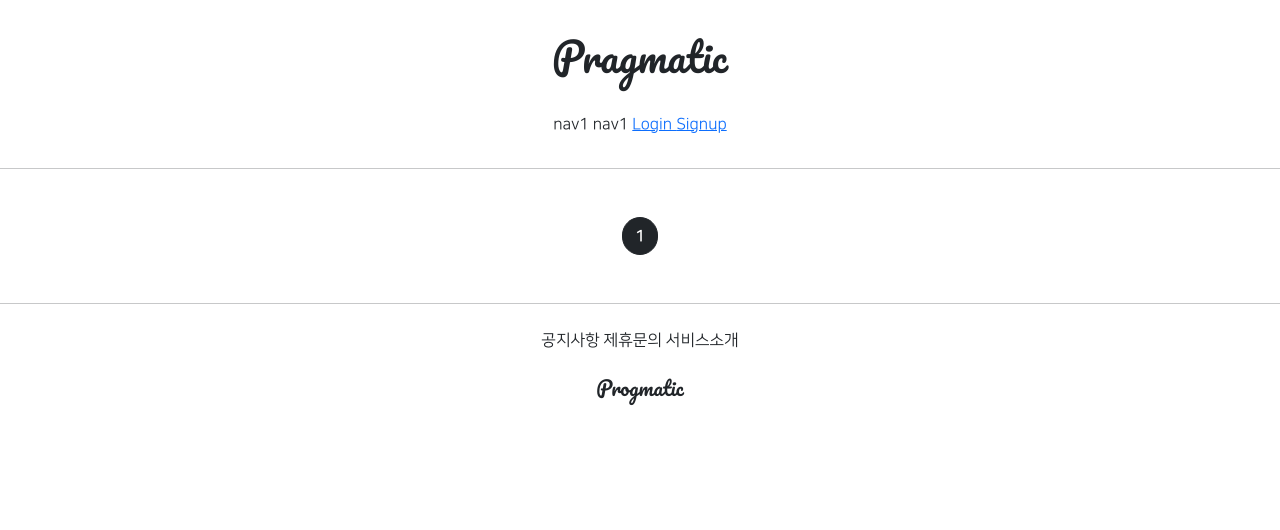
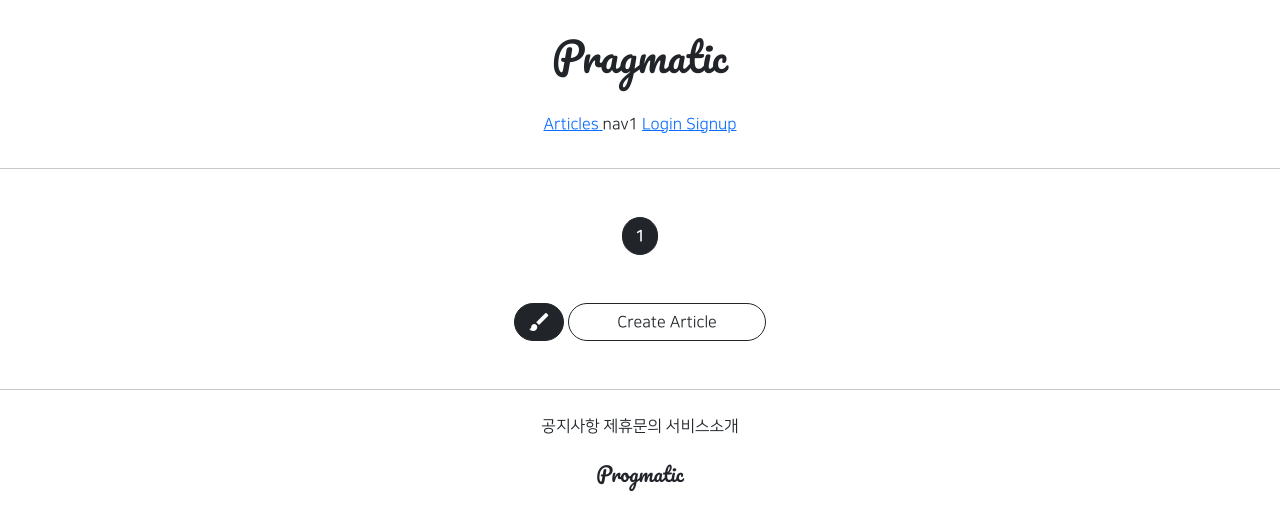
Before and after one commit to jhbin96/hyebin, a Django app: page /articles/list/ in a window 1280 px wide. Shown: the top 530 px of the page. Run offline with Django 3.2, Linux system fonts and the light colour scheme; data that the repository does not hold is empty; parts of the project's set-up code (start-up, migrations or seed data) failed here and were passed over; some libraries are stand-ins or nearby versions.

Commit message:
8/10 3ban class commit 1

```diff
--- a/ai_practice2/settings.py
+++ b/ai_practice2/settings.py
@@ -56,6 +56,7 @@ INSTALLED_APPS = [
     'accountapp',
     'profileapp',
     'articleapp',
+    'commentapp',
 ]
 
 MIDDLEWARE = [
--- a/ai_practice2/urls.py
+++ b/ai_practice2/urls.py
@@ -24,5 +24,6 @@ urlpatterns = [
     path('accounts/', include('accountapp.urls')),
     path('profiles/', include('profileapp.urls')),
     path('articles/', include("articleapp.urls")),
+    path('comments/', include('commentapp.urls')),
 
 ] + static(settings.MEDIA_URL, document_root=settings.MEDIA_ROOT)            #import(스테틱,세팅)
--- a/articleapp/templates/articleapp/list.html
+++ b/articleapp/templates/articleapp/list.html
@@ -40,5 +40,16 @@
 
     {% include 'snippets/pagination.html' %}
 
+    <div class="text-center my-5">
+        <a href="{% url 'articleapp:create' %}"
+           class="btn btn-dark rounded-pill material-icons">
+            brush
+        </a>
+        <a href="{% url 'articleapp:create' %}"
+           class="btn btn-outline-dark rounded-pill px-5">
+            Create Article
+        </a>
+    </div>
+
 
 {% endblock %}
--- a/templates/header.html
+++ b/templates/header.html
@@ -4,7 +4,11 @@
     </div>
 
     <div class="pragmatic_header_botton">
-            <span>nav1</span>
+            <span>
+                <a href="{% url 'articleapp:list' %}">
+                    Articles
+                </a>
+            </span>
             <span>nav1</span>
             {% if not user.is_authenticated %}
             <span>
```
